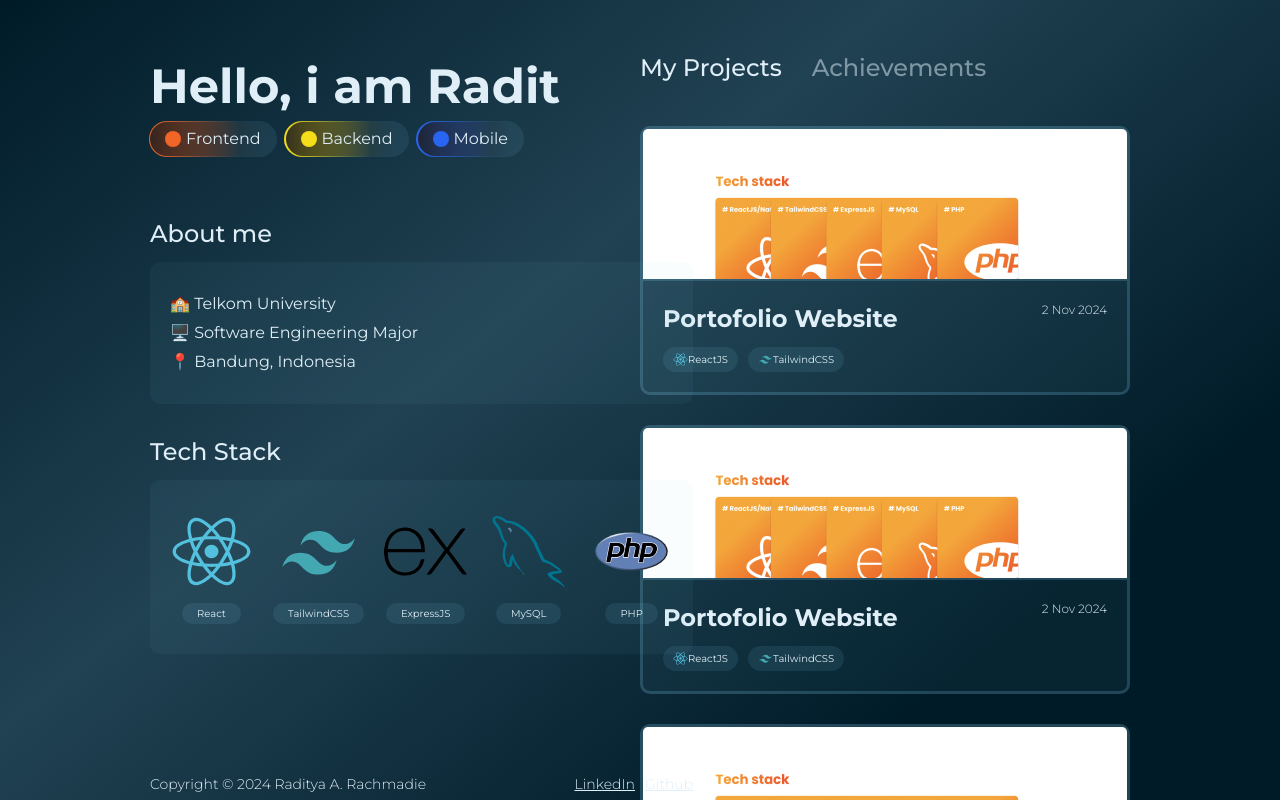
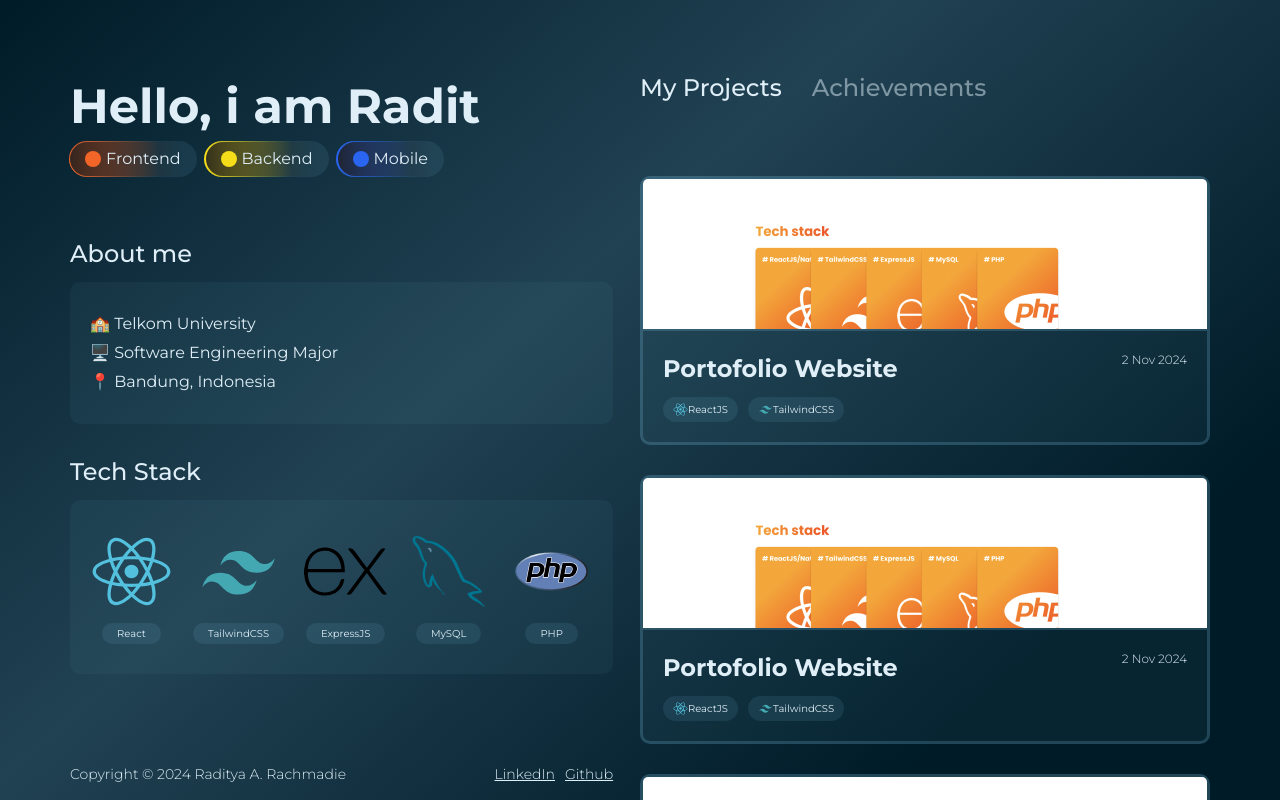
Before and after one commit to RaditAtalla/radit-atalla, a React (Vite) app: page / in a window 1280 px wide. Shown: the top 800 px of the page. Built offline with nearby package versions, Linux system fonts and the light colour scheme.

Commit message:
Fix: layout

```diff
--- a/src/App.jsx
+++ b/src/App.jsx
@@ -8,10 +8,12 @@ const App = () => {
   const [page, setPage] = useState(false);
 
   return (
-    <div className="px-[150px] py-[50px] flex gap-[150px]">
-      <div className="fixed   ">
+    <div className="flex px-[70px] py-[70px]">
+      {/* left side */}
+      <div className="w-[50%]">
+        <div className="fixed">
           <div className="mb-[60px]">
-          <h1 className="font-bold text-[3rem]">Hello, i am Radit</h1>
+            <h1 className="text-[3rem] font-bold">Hello, i am Radit</h1>
             <div className="flex gap-[10px]">
               <SkillCard
                 title={"Frontend"}
@@ -41,7 +43,7 @@ const App = () => {
               <p>📍 Bandung, Indonesia</p>
             </div>
           </div>
-        <div className="mb-[120px]">
+          <div className="mb-[90px]">
             <h2 className="font-medium text-[1.5rem] mb-[10px]">Tech Stack</h2>
             <div className="bg-cyanOpacity5 flex gap-[20px] justify-center rounded-[10px] py-[30px] px-[20px]">
               <TechStack title={"React"} image={"img/react.svg"} />
@@ -73,17 +75,22 @@ const App = () => {
             </div>
           </div>
         </div>
-      <div className="w-[50%] h-[500px]"></div>
-      <div className="flex flex-col">
+      </div>
+      {/* right side */}
+      <div className="flex flex-col gap-[30px] w-[50%]">
         <div className="flex gap-[30px] mb-[30px]">
           <p
-            className={`font-medium text-[1.5rem] mb-[10px] cursor-pointer transition-opacity ${page && "opacity-50 hover:opacity-75"}`}
+            className={`font-medium text-[1.5rem] mb-[10px] cursor-pointer transition-opacity ${
+              page && "opacity-50 hover:opacity-75"
+            }`}
             onClick={() => setPage(!page)}
           >
             My Projects
           </p>
           <p
-            className={`font-medium text-[1.5rem] mb-[10px] cursor-pointer transition-opacity ${page == false && "opacity-50 hover:opacity-75"}`}
+            className={`font-medium text-[1.5rem] mb-[10px] cursor-pointer transition-opacity ${
+              page == false && "opacity-50 hover:opacity-75"
+            }`}
             onClick={() => setPage(!page)}
           >
             Achievements
```
Lines whose indentation alone changed are shown as unchanged.
